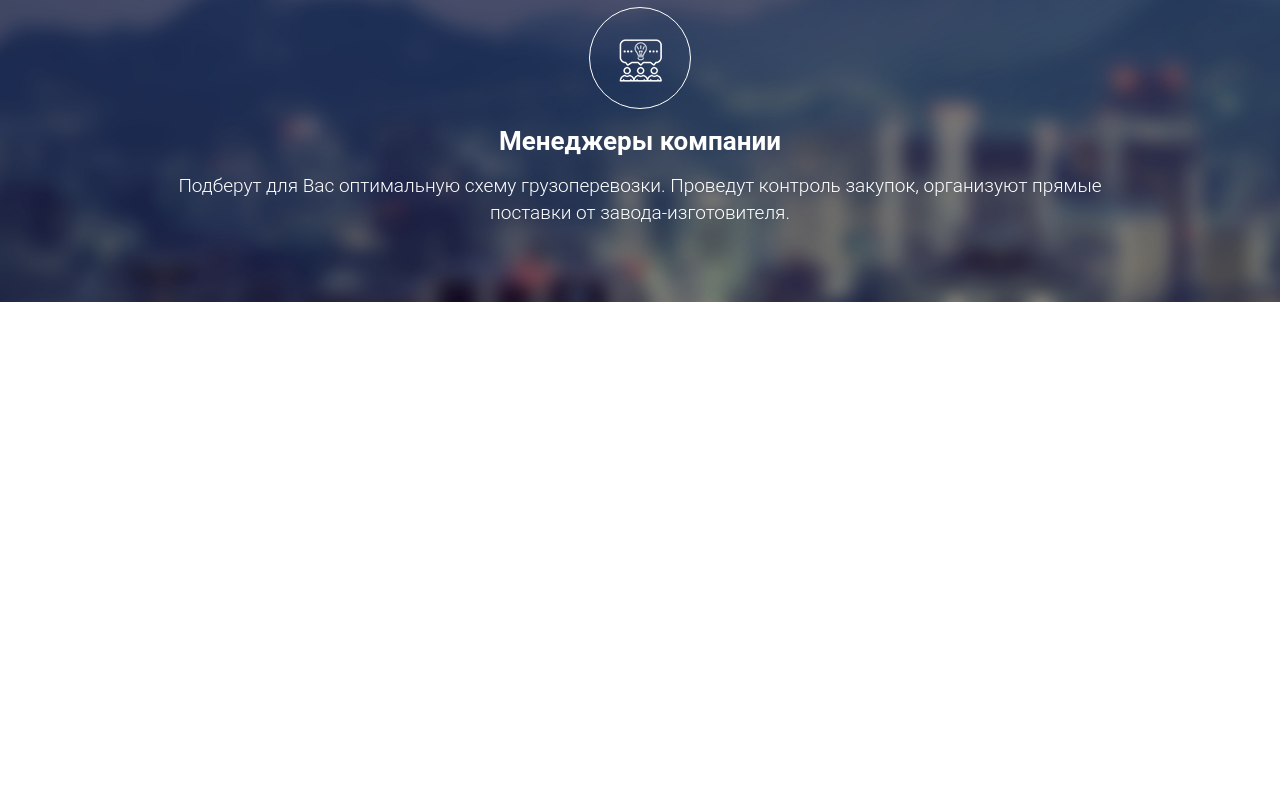
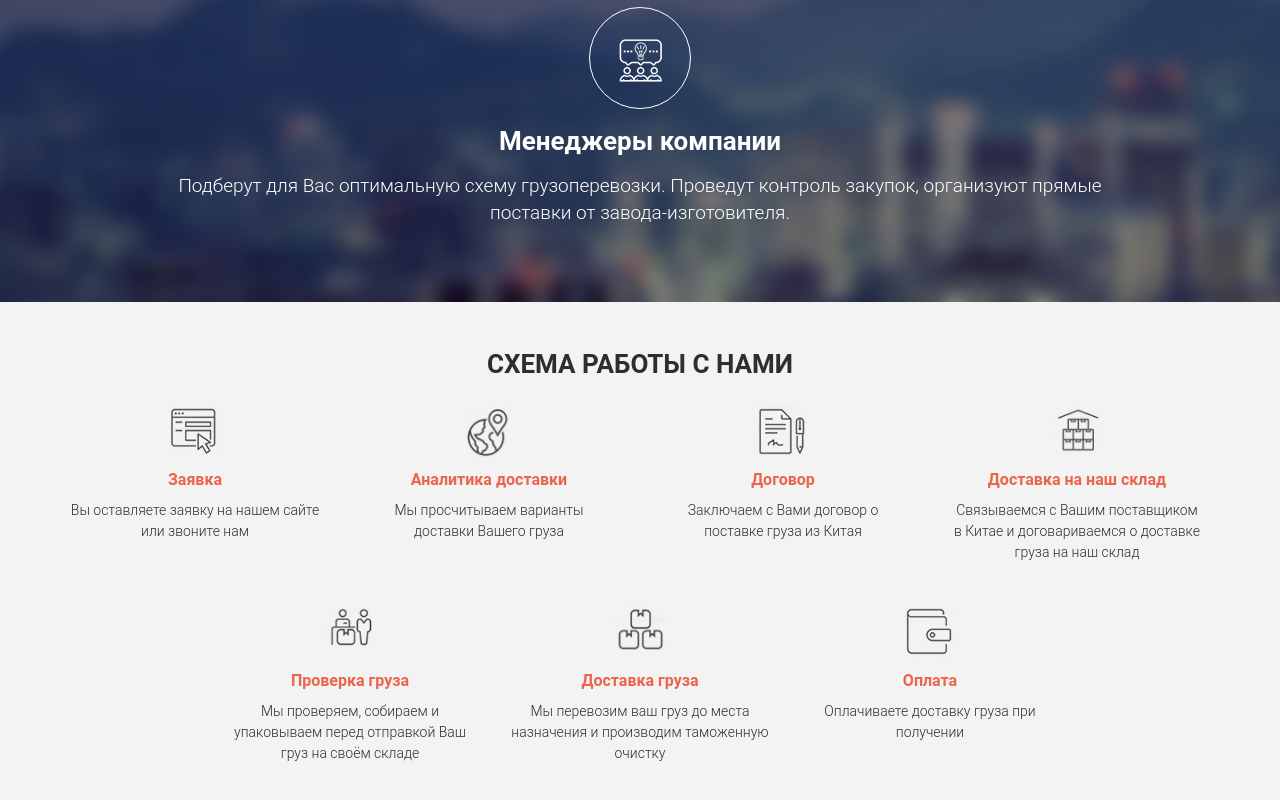
Before and after one commit to ITmTm/project_japan-glopt, a plain HTML site: page src/index.html in a window 1280 px wide. Shown: the part 3473-4273 px from the top of the page. Before the commit the page ends 3775 px from the top, so only its background shows below. Drawn offline with Linux system fonts and the light colour scheme; files whose address does not match are found by name.

Commit message:
finished block scheme

```diff
--- a/src/index.html
+++ b/src/index.html
@@ -309,7 +309,68 @@
 </section>
 
 <section class="scheme">
+		<h2 class="title">Схема работы с нами</h2>
 		<div class="grid-container">
+				<div class="grid-elem">
+						<div class="grid-img">
+								<img src="icons/scheme/application.png" alt="application">
+						</div>
+						<div class="grid-title">Заявка</div>
+						<div class="grid-descr">Вы оставляете заявку на нашем сайте или звоните нам</div>
+				</div>
+
+				<div class="grid-elem">
+						<div class="grid-img">
+								<img src="icons/scheme/analytics.png" alt="analytics">
+						</div>
+						<div class="grid-title">Аналитика доставки</div>
+						<div class="grid-descr">Мы просчитываем варианты доставки Вашего груза</div>
+				</div>
+
+				<div class="grid-elem">
+						<div class="grid-img">
+								<img src="icons/scheme/contract.png" alt="contract">
+						</div>
+						<div class="grid-title">Договор</div>
+						<div class="grid-descr">Заключаем с Вами договор о поставке груза из Китая</div>
+				</div>
+
+				<div class="grid-elem">
+						<div class="grid-img">
+								<img src="icons/scheme/delivery.png" alt="delivery">
+						</div>
+						<div class="grid-title">Доставка на наш склад</div>
+						<div class="grid-descr">Связываемся с Вашим поставщиком в Китае и договариваемся о доставке груза на наш склад </div>
+				</div>
+		</div>
+
+		<div class="container">
+				<div class="scheme__wrapper">
+						<div class="grid-elem grid-elem_items">
+								<div class="grid-img">
+										<img src="icons/scheme/test.png" alt="test">
+								</div>
+								<div class="grid-title">Проверка груза</div>
+								<div class="grid-descr">Мы проверяем, собираем и упаковываем перед отправкой Ваш груз на своём складе</div>
+						</div>
+
+						<div class="grid-elem grid-elem_items">
+								<div class="grid-img">
+										<img src="icons/scheme/transition.png" alt="transition">
+								</div>
+								<div class="grid-title">Доставка груза</div>
+								<div class="grid-descr">Мы перевозим ваш груз до места назначения и производим таможенную очистку</div>
+						</div>
+
+						<div class="grid-elem grid-elem_items">
+								<div class="grid-img">
+										<img src="icons/scheme/payment.png" alt="payment">
+								</div>
+								<div class="grid-title">Оплата</div>
+								<div class="grid-descr">Оплачиваете доставку груза при получении </div>
+						</div>
+				</div>
+
 
 		</div>
 </section>
--- a/src/sass/blocks/_scheme.scss
+++ b/src/sass/blocks/_scheme.scss
@@ -0,0 +1,49 @@
+.scheme {
+		min-height: 455px;
+		background-color: #f3f3f3;
+		padding: 51px 0 46px 0;
+		.grid-container {
+				width: 1140px;
+				margin: 30px auto 0 auto;
+				display: grid;
+				grid-template-columns: repeat(4, 250px);
+				grid-template-rows: repeat(2, minmax(0px, auto));
+				gap: 44px;
+				align-items: baseline;
+		}
+		.grid-elem {
+				text-align: center;
+				&_items {
+						width: 260px;
+						margin-right: 30px;
+						&:last-child {
+								margin-right: 0;
+						}
+				}
+		}
+		.grid-img {
+				width: 50px;
+				height: 50px;
+				margin: 0 auto;
+				img {
+						display: block;
+						max-width: 100%;
+				}
+		}
+		.grid-title {
+				color: $main-color;
+				font-size: 16px;
+				font-weight: 700;
+				margin-top: 12px;
+		}
+		.grid-descr {
+				color: #2e2e2e;
+				font-size: 14px;
+				font-weight: 300;
+				margin-top: 8px;
+		}
+		&__wrapper {
+				display: flex;
+				justify-content: center;
+		}
+}
```
Also changed, not shown: src/css/style.min.css, src/icons/scheme/analytics.png (added), src/icons/scheme/application.png (added), src/icons/scheme/contract.png (added), src/icons/scheme/delivery.png (added), src/icons/scheme/payment.png (added), src/icons/scheme/test.png (added), src/icons/scheme/transition.png (added), 1 other file.
